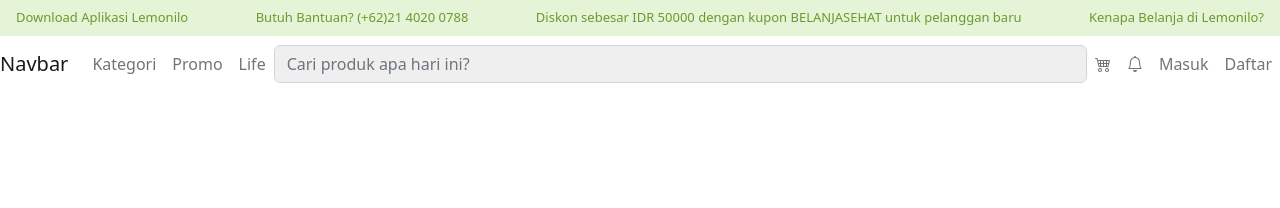
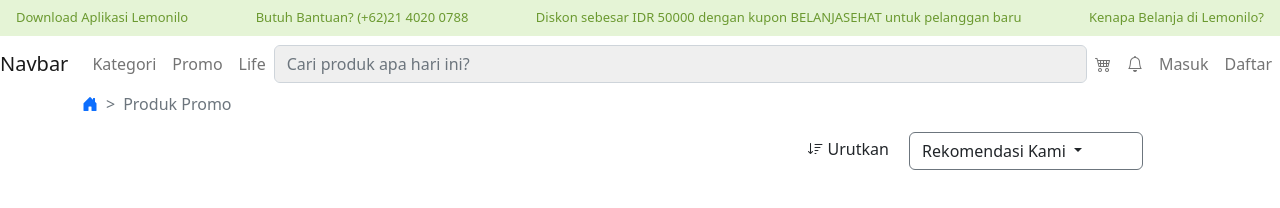
Before and after one commit to tianbuyung/binar-bootcamp-exercise-chapter-3-web-layout, a plain HTML site: page index.html in a window 1280 px wide. Drawn offline with nearby package versions, Linux system fonts and the light colour scheme.

Commit message:
[tianbuyung] - created Breadcrumb and created sort & filter with dropdown list

```diff
--- a/index.html
+++ b/index.html
@@ -74,6 +74,35 @@
             </nav>
         </div>
     </div>
+    <div class="container">
+        <div>
+            <nav style="--bs-breadcrumb-divider: '>';" aria-label="breadcrumb">
+                <ol class="breadcrumb">
+                    <li class="breadcrumb-item"><a href="#"><i class="bi bi-house-door-fill"></i></a></li>
+                    <li class="breadcrumb-item active" aria-current="page">Produk Promo</li>
+                </ol>
+            </nav>
+        </div>
+        <div class="position-relative">
+            <div class="position-absolute top-0 end-0" style="width: 35%;">
+                <div class="dropdown">
+                    <i class="bi bi-sort-down"></i> Urutkan
+                    <a class="btn btn-secondary dropdown-toggle bg-transparent text-dark ms-3"
+                        style="width: 60%; text-align: left;" href="#" role="button" id="dropdownMenuLink"
+                        data-bs-toggle="dropdown" aria-expanded="false">
+                        Rekomendasi Kami
+                    </a>
+                    <ul class="dropdown-menu" aria-labelledby="dropdownMenuLink" style="width: 60%; text-align: left;">
+                        <li><a class="dropdown-item" href="#">Terpopuler</a></li>
+                        <li><a class="dropdown-item" href="#">Terbaru</a></li>
+                        <li><a class="dropdown-item" href="#">Harga: Rendah ke Tinggi</a></li>
+                        <li><a class="dropdown-item" href="#">Harga: Tinggi ke Rendah</a></li>
+                        <li><a class="dropdown-item" href="#">Rating: Tinggi ke Rendah</a></li>
+                    </ul>
+                </div>
+            </div>
+        </div>
+    </div>
     <script src="https://cdn.jsdelivr.net/npm/bootstrap@5.2.0-beta1/dist/js/bootstrap.bundle.min.js"
         integrity="sha384-pprn3073KE6tl6bjs2QrFaJGz5/SUsLqktiwsUTF55Jfv3qYSDhgCecCxMW52nD2"
         crossorigin="anonymous"></script>
```
